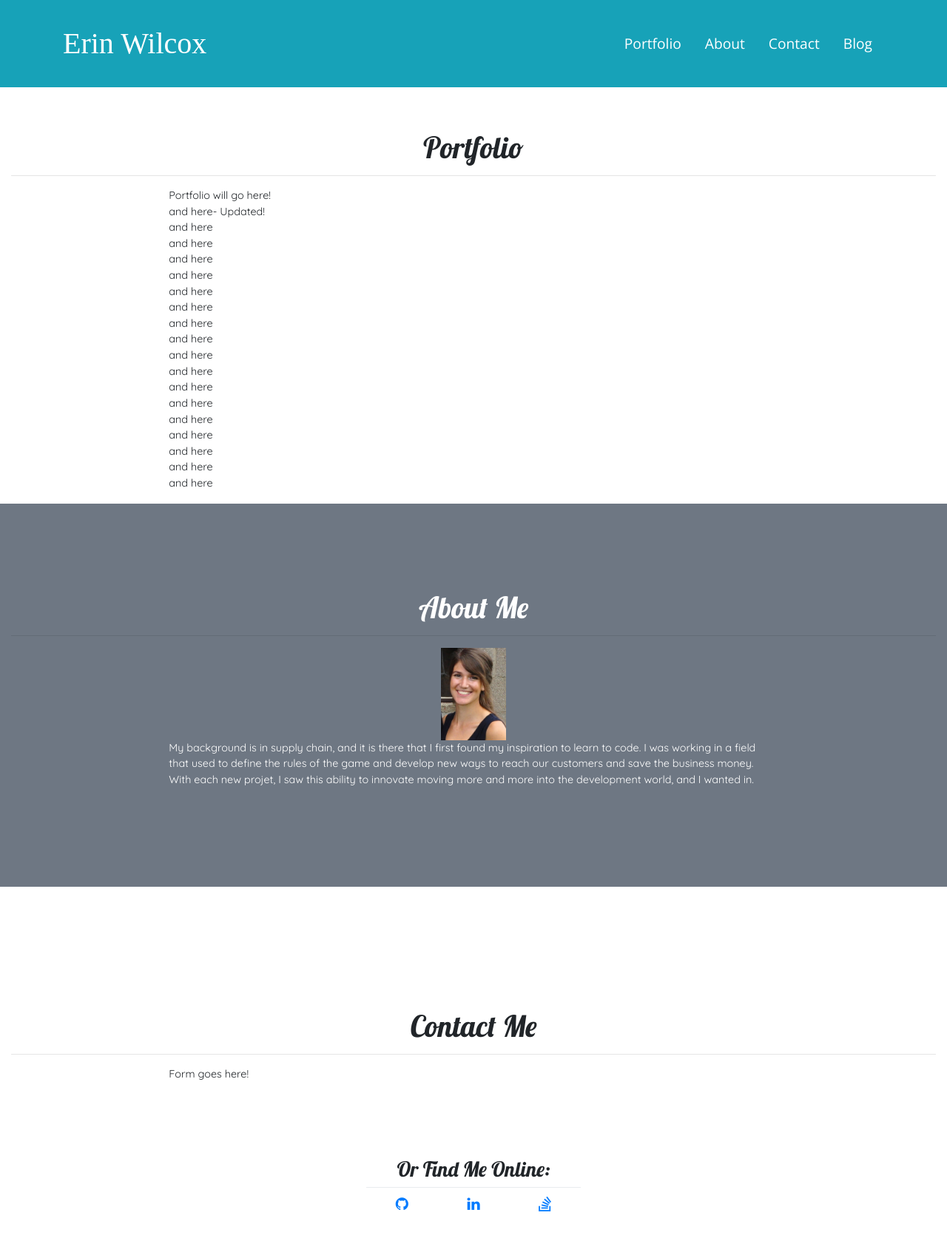
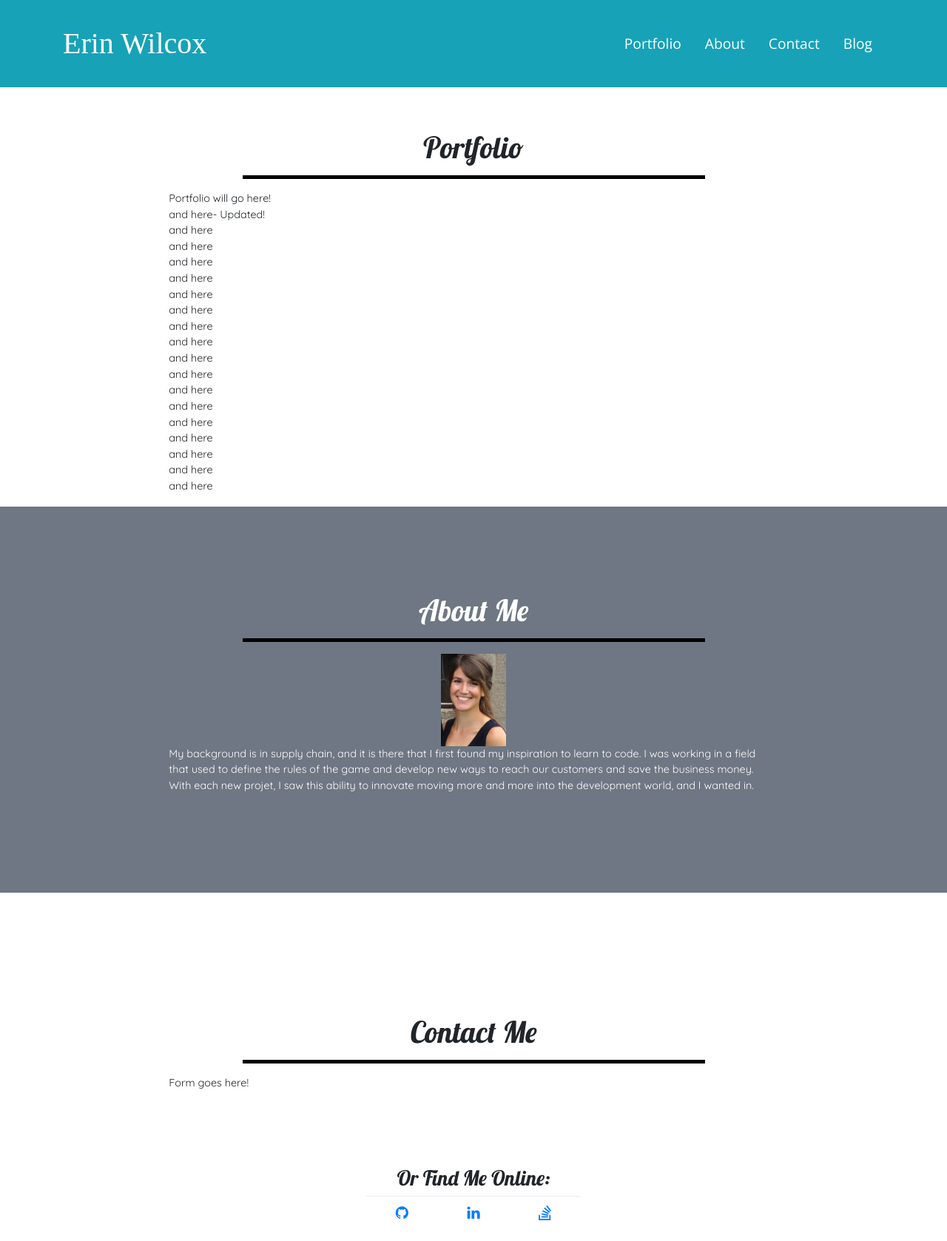
Before and after one commit to brookin8/brookin8.github.io, a Jekyll site: the page built from index.html, in a window 1280 px wide. Shown: the whole page at 74% size. Built offline with Jekyll 4.4.1, drawn with Linux system fonts in a browser that asks for light colours; some web fonts are replaced.

Commit message:
Update hr

```diff
--- a/index.html
+++ b/index.html
@@ -6,7 +6,7 @@ layout: index
 <head>
 	<link rel="stylesheet" href="font-awesome/css/font-awesome.min.css">
 	<style>
-		hr.black:after{
+		hr.black {
 		  width: 50%;
 		  margin-left:auto;
 		  margin-right:auto;
@@ -17,31 +17,7 @@ layout: index
 		  background-image: "\2727" no-repeat center; /* section sign */
 		}
 
-		hr.black:before{
-		  width: 50%;
-		  margin-left:auto;
-		  margin-right:auto;
-		  background-color: black;
-		  color:black;
-		  border:0 none;
-		  height: 5px;
-		  background-image: "\2727" no-repeat center; /* section sign */
-		}
-
-
-
-		hr.white:before{
-			width: 50%;
-		  margin-left:auto;
-		  margin-right:auto;
-		  background-color: black;
-		  color:black;
-		  border:0 none;
-		  height: 5px;
-		  background-image: "\2727" no-repeat center; /* section sign */
-		}
-
-		hr.white:after{
+		hr.white {
 			width: 50%;
 		  margin-left:auto;
 		  margin-right:auto;
```
